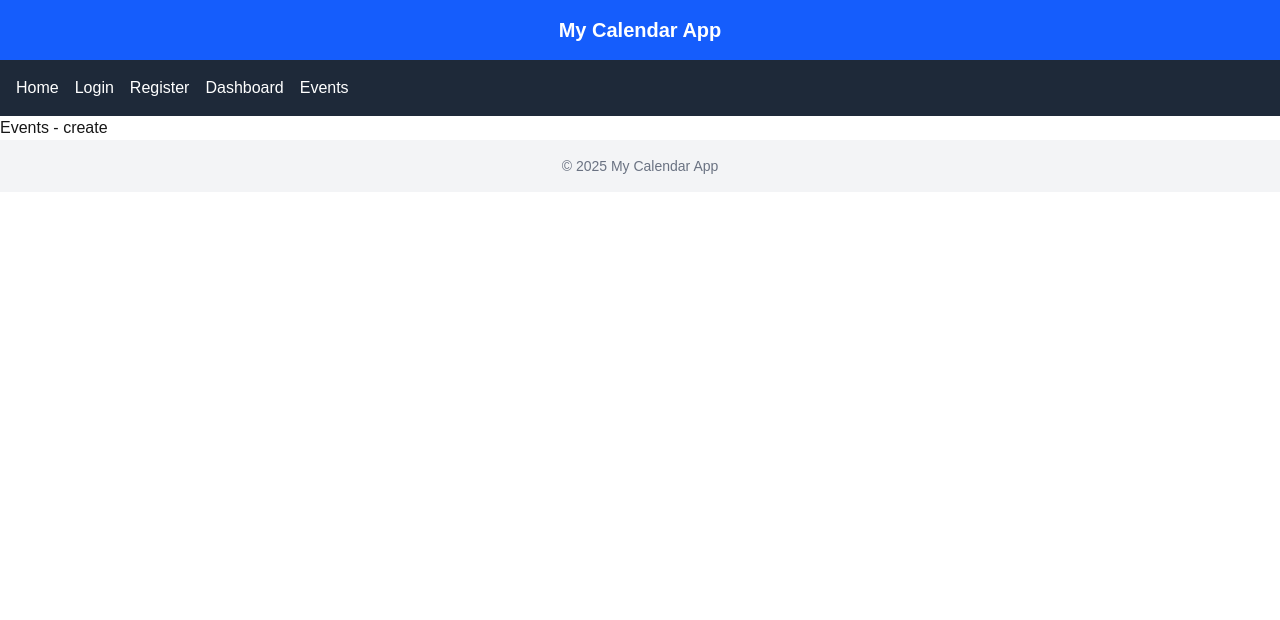
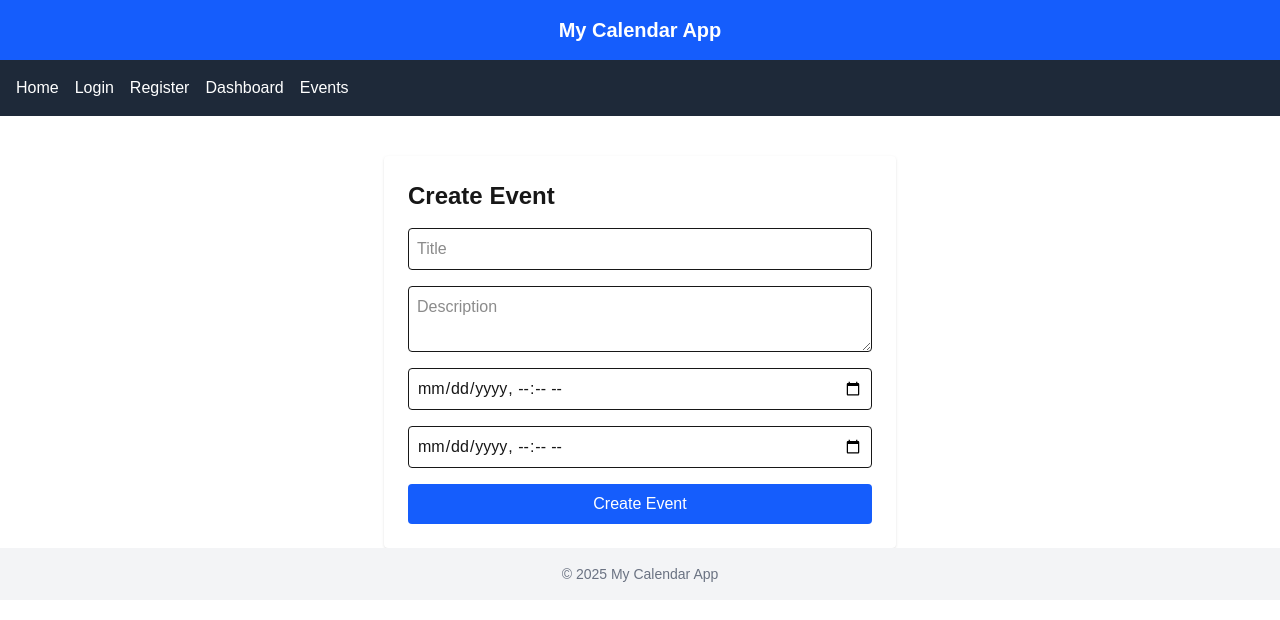
Before and after one commit to Tomoyuki3001/my-scheduler-app, a Next.js app in the folder frontend/: page /events/create in a window 1280 px wide. Shown: the top 620 px of the page. Built offline with nearby package versions, Linux system fonts and the light colour scheme.

Commit message:
Created the page for creating events

```diff
--- a/frontend/src/app/events/create/page.tsx
+++ b/frontend/src/app/events/create/page.tsx
@@ -1,3 +1,61 @@
-export default function page() {
-  return <div>Events - create</div>;
+"use client";
+
+import { useState } from "react";
+
+export default function CreateEventPage() {
+  const [title, setTitle] = useState("");
+  const [description, setDescription] = useState("");
+  const [start, setStart] = useState("");
+  const [end, setEnd] = useState("");
+
+  const handleSubmit = (e: React.FormEvent) => {
+    e.preventDefault();
+    console.log({ title, description, start, end });
+  };
+
+  return (
+    <div className="max-w-lg mx-auto mt-10 p-6 bg-white shadow rounded">
+      <h1 className="text-2xl font-bold mb-4">Create Event</h1>
+      <form onSubmit={handleSubmit} className="flex flex-col gap-4">
+        <input
+          type="text"
+          placeholder="Title"
+          value={title}
+          onChange={(e) => setTitle(e.target.value)}
+          className="border p-2 rounded"
+          required
+        />
+
+        <textarea
+          placeholder="Description"
+          value={description}
+          onChange={(e) => setDescription(e.target.value)}
+          className="border p-2 rounded"
+        />
+
+        <input
+          type="datetime-local"
+          value={start}
+          onChange={(e) => setStart(e.target.value)}
+          className="border p-2 rounded"
+          required
+        />
+
+        <input
+          type="datetime-local"
+          value={end}
+          onChange={(e) => setEnd(e.target.value)}
+          className="border p-2 rounded"
+          required
+        />
+
+        <button
+          type="submit"
+          className="bg-blue-600 text-white p-2 rounded hover:bg-blue-700 transition"
+        >
+          Create Event
+        </button>
+      </form>
+    </div>
+  );
 }
```
